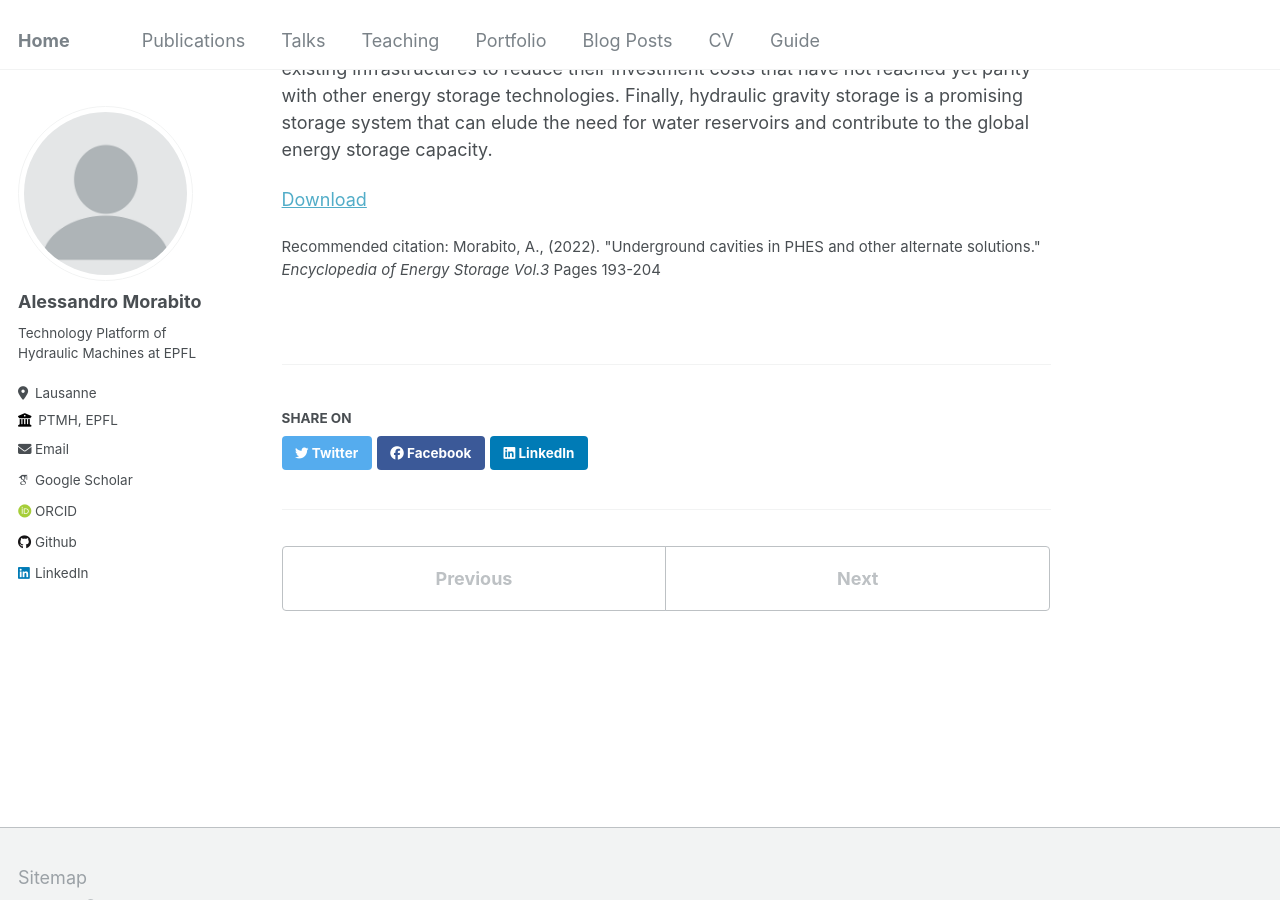
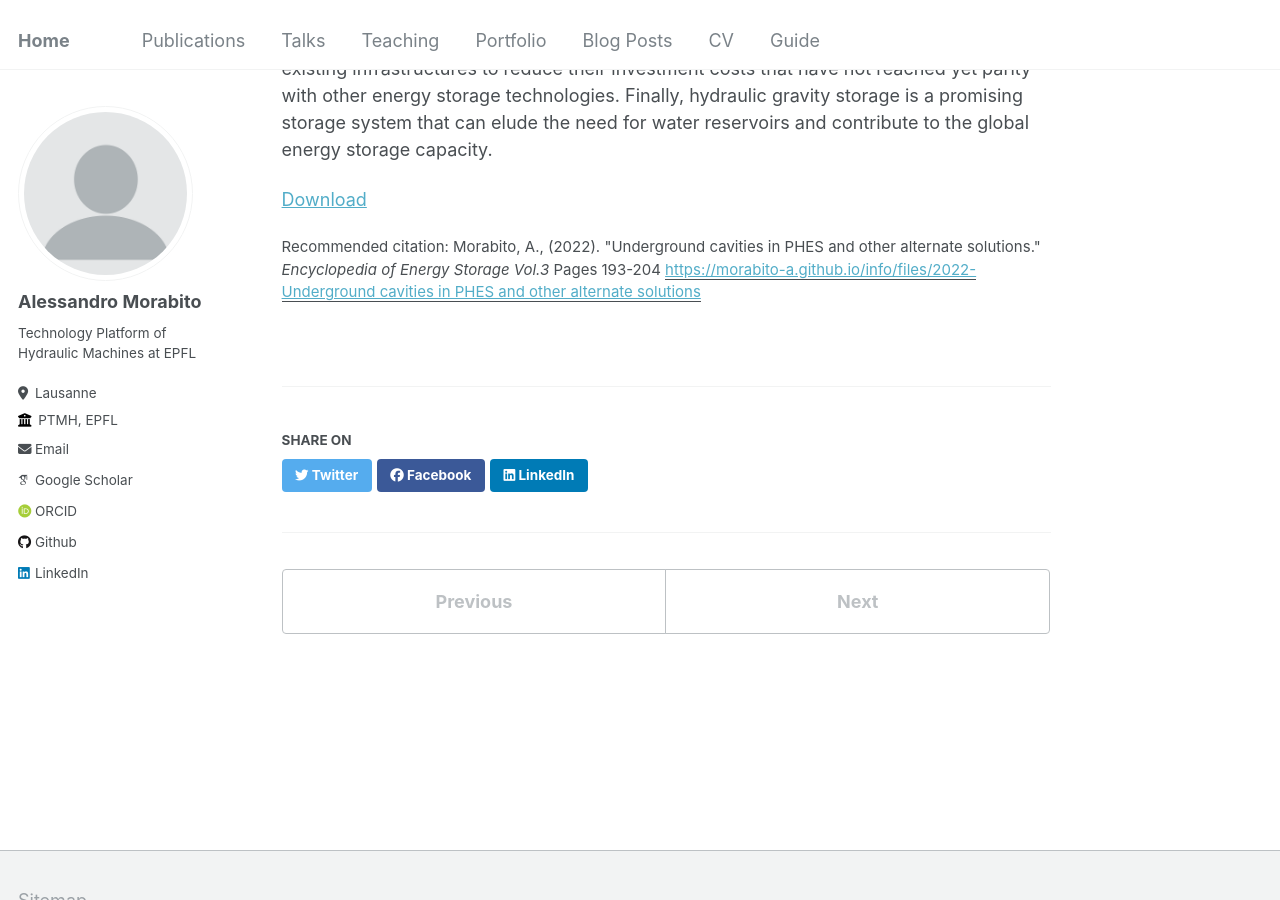
Before and after one commit to morabito-a/info, a Jekyll site: the page built from _publications/2022-Encyclopedia.md, in a window 1280 px wide and 900 px high, scrolled down 473 px. Built offline with Jekyll 4.4.1, drawn with Linux system fonts in a browser that asks for light colours; some web fonts are replaced.

Commit message:
Update 2022-Encyclopedia.md

```diff
--- a/_publications/2022-Encyclopedia.md
+++ b/_publications/2022-Encyclopedia.md
@@ -5,7 +5,7 @@ permalink: /publication/2022-Encyclopedia
 excerpt: ''
 date: 2022-01-1
 venue: 'Encyclopedia of Energy Storage'
-paperurl: ''
+paperurl: 'https://morabito-a.github.io/info/files/2022-Underground cavities in PHES and other alternate solutions'
 citation: 'Morabito, A., (2022). &quot;Underground cavities in PHES and other alternate solutions.&quot; <i>Encyclopedia of Energy Storage Vol.3</i> Pages 193-204'
 ---
 
```
